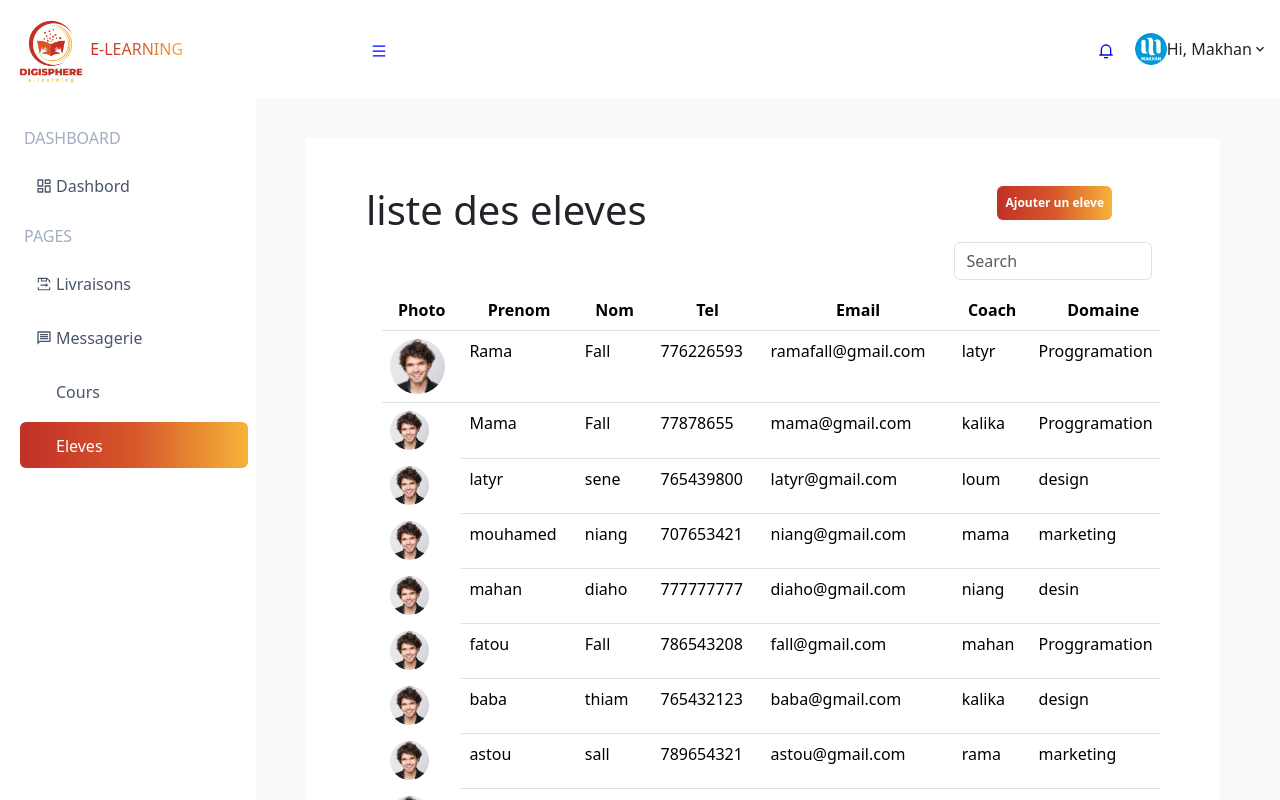
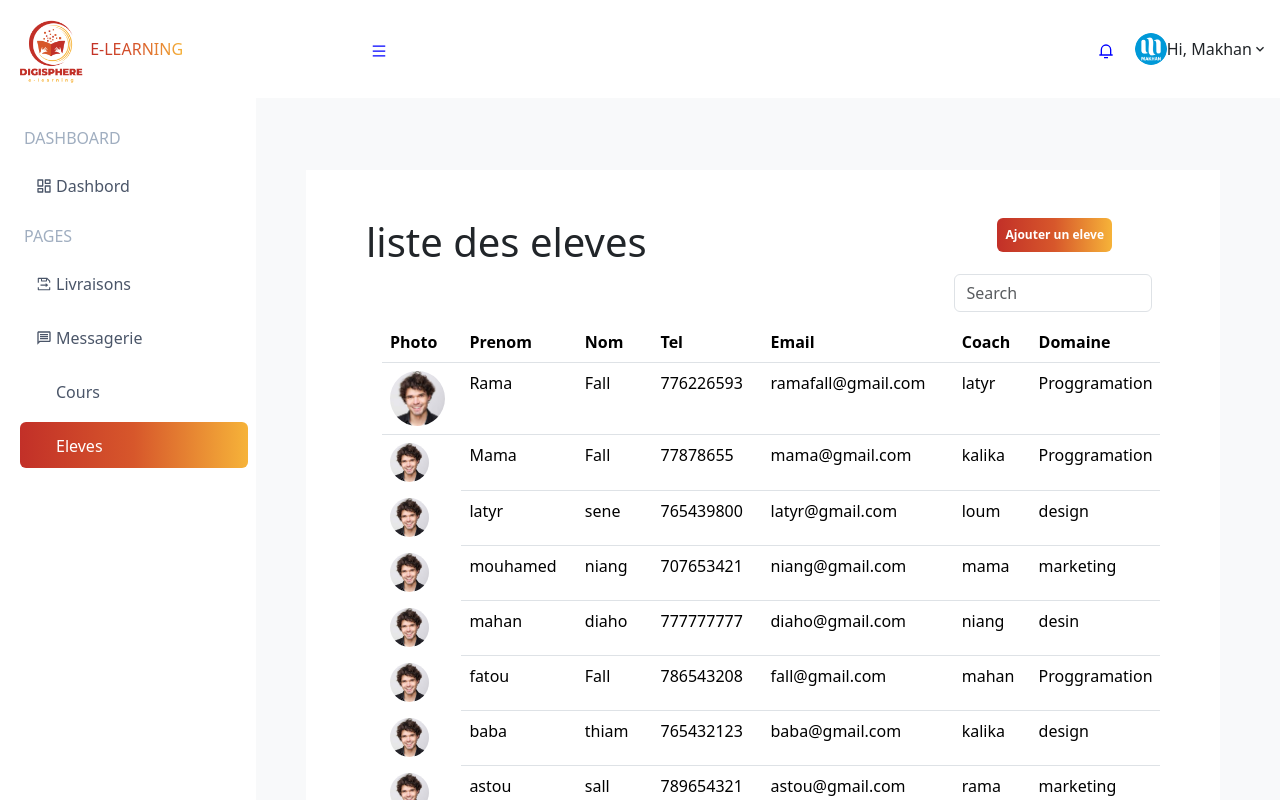
Before and after one commit to yerrymina1195/Tache21, a React (Create React App) app: page /l/eleves in a window 1280 px wide. Shown: the top 800 px of the page. Built offline with nearby package versions, Linux system fonts and the light colour scheme; some icons are missing.

Commit message:
mis a jour

```diff
--- a/src/pages/Dashbord.jsx
+++ b/src/pages/Dashbord.jsx
@@ -29,7 +29,7 @@ const Dashbord = () => {
   console.log(userData);
 
   return (
-    <>
+    <div className="px-md-4">
       {/* <div className=" mt-4 ">
         <div className="flex flex-wrap bg-gray-100 lg:flex-nowrap justify-center ">
           <div className="flex m-3 w-full  flex-wrap justify-center gap-5 items-center">
@@ -88,7 +88,7 @@ const Dashbord = () => {
       <div className="card mt-5 barcard mx-auto" style={{width:"300px"}}>
               <BarChart chartData={userData} />
             </div>
-    </>
+   </div>
   );
 };
 
--- a/src/pages/listEleve/EleveTable.jsx
+++ b/src/pages/listEleve/EleveTable.jsx
@@ -6,9 +6,9 @@ const EleveTable =(props) =>
 (
     <div>
          <div className="table-responsive mt-5">
-       <table class="table table-hover ms-3">
+       <table class="table table-hover  ms-3">
   <thead>
-    <tr className='text-center mb-3'>
+    <tr className=' mb-3'>
       <th scope="col">Photo</th>
       <th scope="col">Prenom</th>
       <th scope="col">Nom</th>
--- a/src/pages/listEleve/Eleves.jsx
+++ b/src/pages/listEleve/Eleves.jsx
@@ -17,7 +17,7 @@ const Eleves = () => {
 
 
   return (
-    <div className="  bg-white m-5 mt-3 p-5 rounded-3xl">
+    <div className="  bg-white m-md-5 mt-3 p-md-5 rounded-3xl">
       <div className="container">
         <div className="flex-row">
           <div className="flex-large">
```
